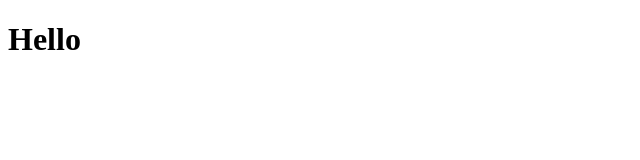
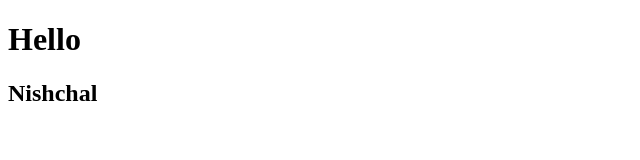
Before and after one commit to Nishchal-ll/Git-Course, a plain HTML site: page index.html in a window 1280 px wide. Shown: the whole page, without its empty margins (0-640 px from the left). Drawn offline with Linux system fonts and the light colour scheme.

```diff
--- a/index.html
+++ b/index.html
@@ -7,5 +7,6 @@
 </head>
 <body>
     <h1>Hello</h1>
+    <h2>Nishchal</h2>
 </body>
 </html>
```
